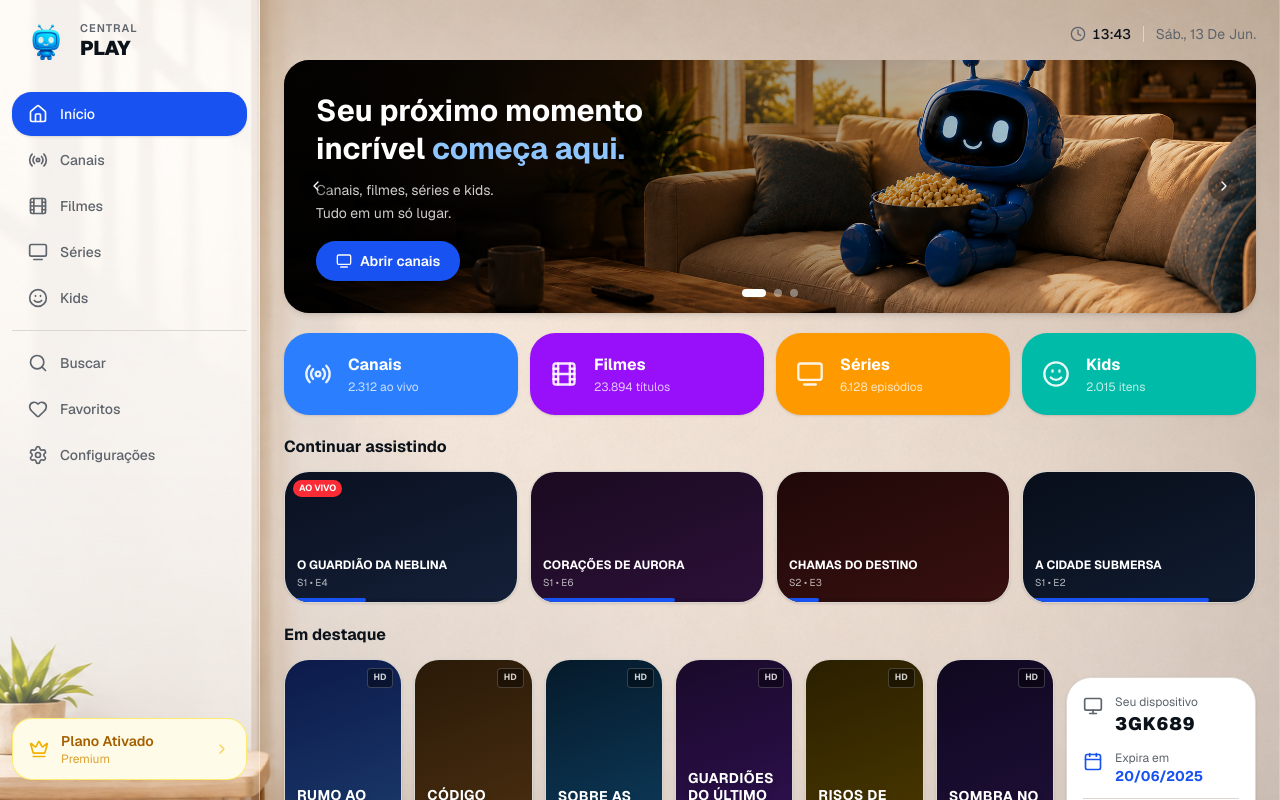
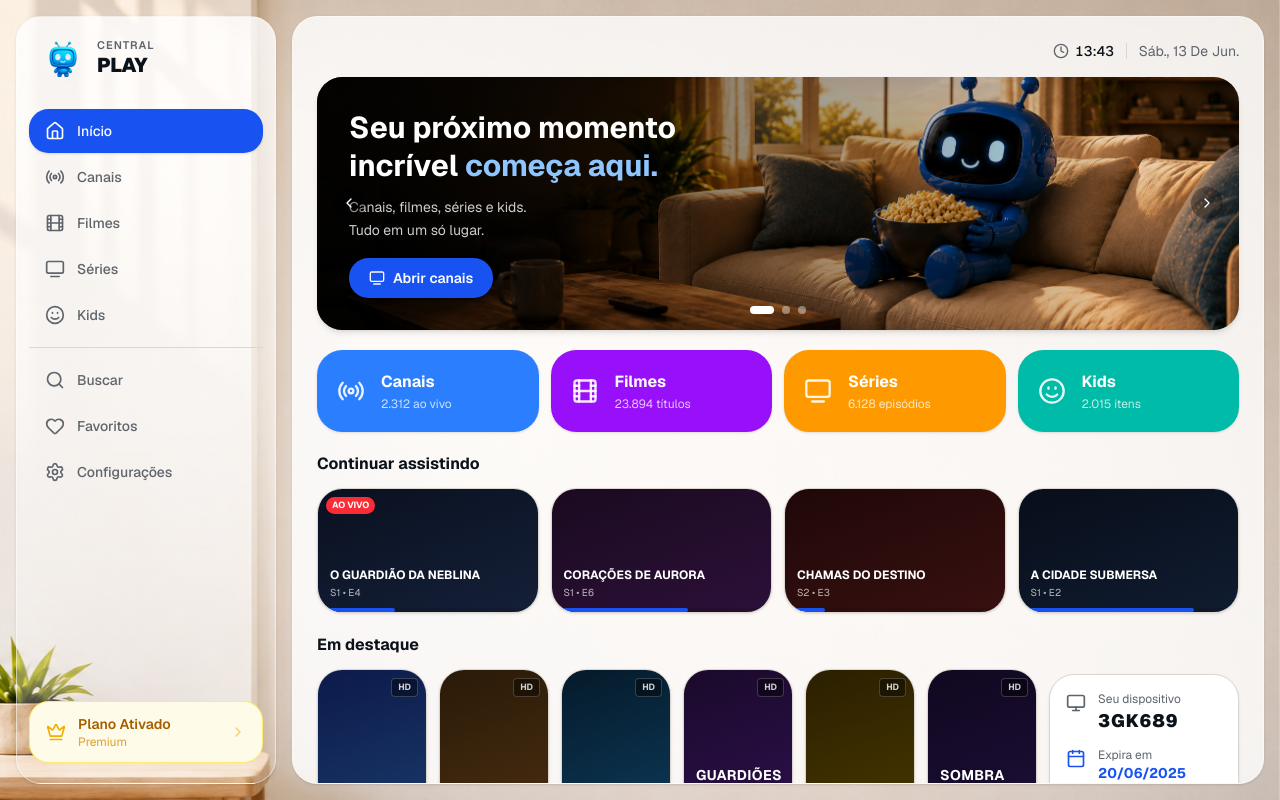
Before and after one commit to arthurpanza123-beep/centralplayplus-tv, a Next.js app: page / in a window 1280 px wide. Built offline with nearby package versions, Linux system fonts and the light colour scheme.

Commit message:
feat: enhance sidebar styling and add padding to main content area

```diff
--- a/app/page.tsx
+++ b/app/page.tsx
@@ -38,7 +38,7 @@ const NAV_ITEMS: { id: TabId; label: string; icon: React.ElementType }[] = [
 const Sidebar = memo(function Sidebar({ active, onNav }: { active: TabId; onNav: (id: TabId) => void }) {
   return (
     <aside
-      className="flex flex-col h-screen bg-gradient-to-b from-white/70 via-white/55 to-white/20 border-r border-white/40 shrink-0"
+      className="flex flex-col rounded-2xl bg-gradient-to-b from-white/80 via-white/60 to-white/15 border border-white/50 shadow-sm shrink-0 overflow-hidden"
       style={{ width: 'var(--tv-sidebar-width)' }}
     >
       {/* Logo */}
@@ -593,7 +593,7 @@ export default function AppShell() {
   const [active, setActive] = useState<TabId>('home')
 
   return (
-    <div className="flex h-screen w-screen overflow-hidden">
+    <div className="flex h-screen w-screen overflow-hidden p-4 gap-4">
       {/* Wallpaper — fixed layer behind everything */}
       <img
         src="/bg-wall.png"
@@ -605,8 +605,7 @@ export default function AppShell() {
       {/* Sidebar */}
       <Sidebar active={active} onNav={setActive} />
 
-      {/* Main content area — content sits directly over the wallpaper */}
-      <div className="flex flex-col flex-1 min-w-0 relative">
+      <div className="flex flex-col flex-1 min-w-0 relative rounded-2xl bg-white/80 overflow-hidden border border-white/50 shadow-sm">
         {TABS.map((tab) => (
           <Activity key={tab} mode={active === tab ? 'visible' : 'hidden'}>
             <div
```
